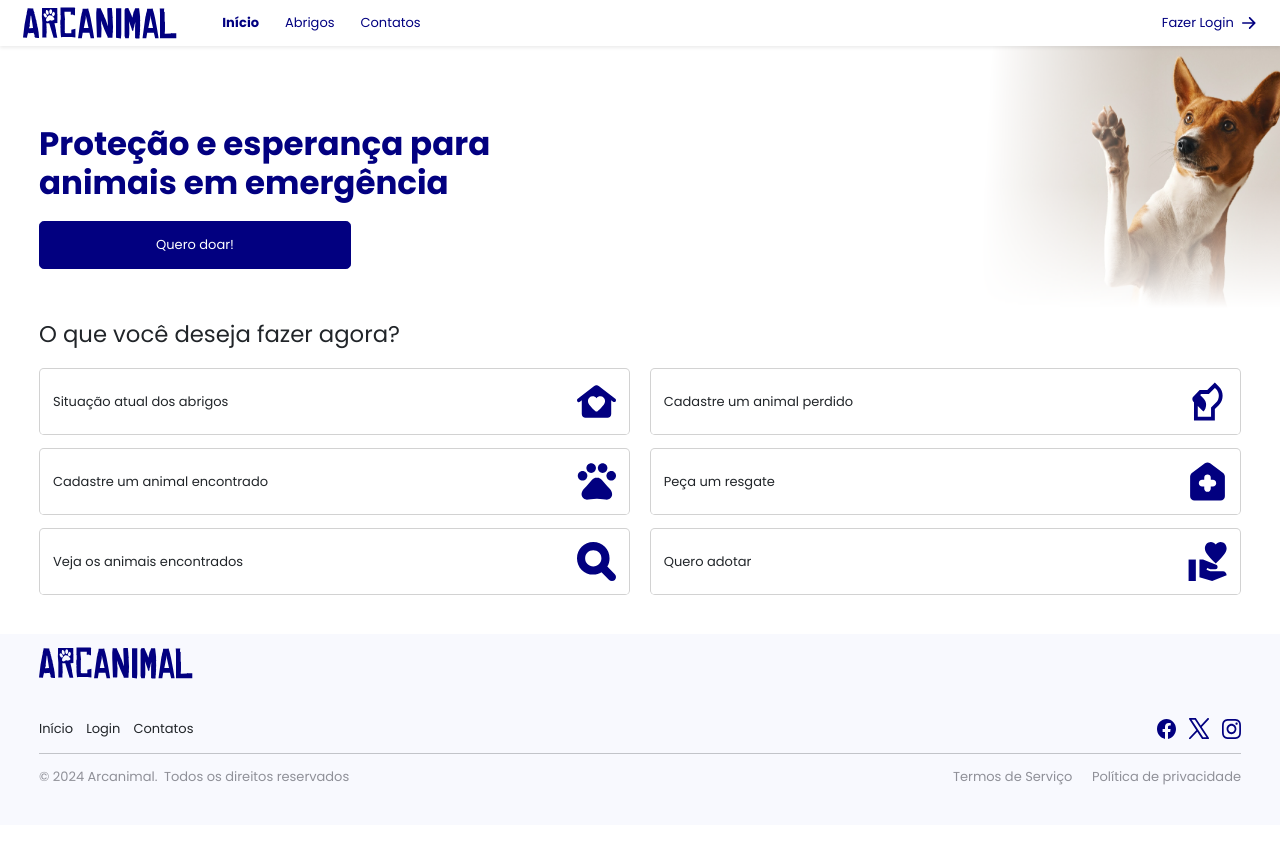
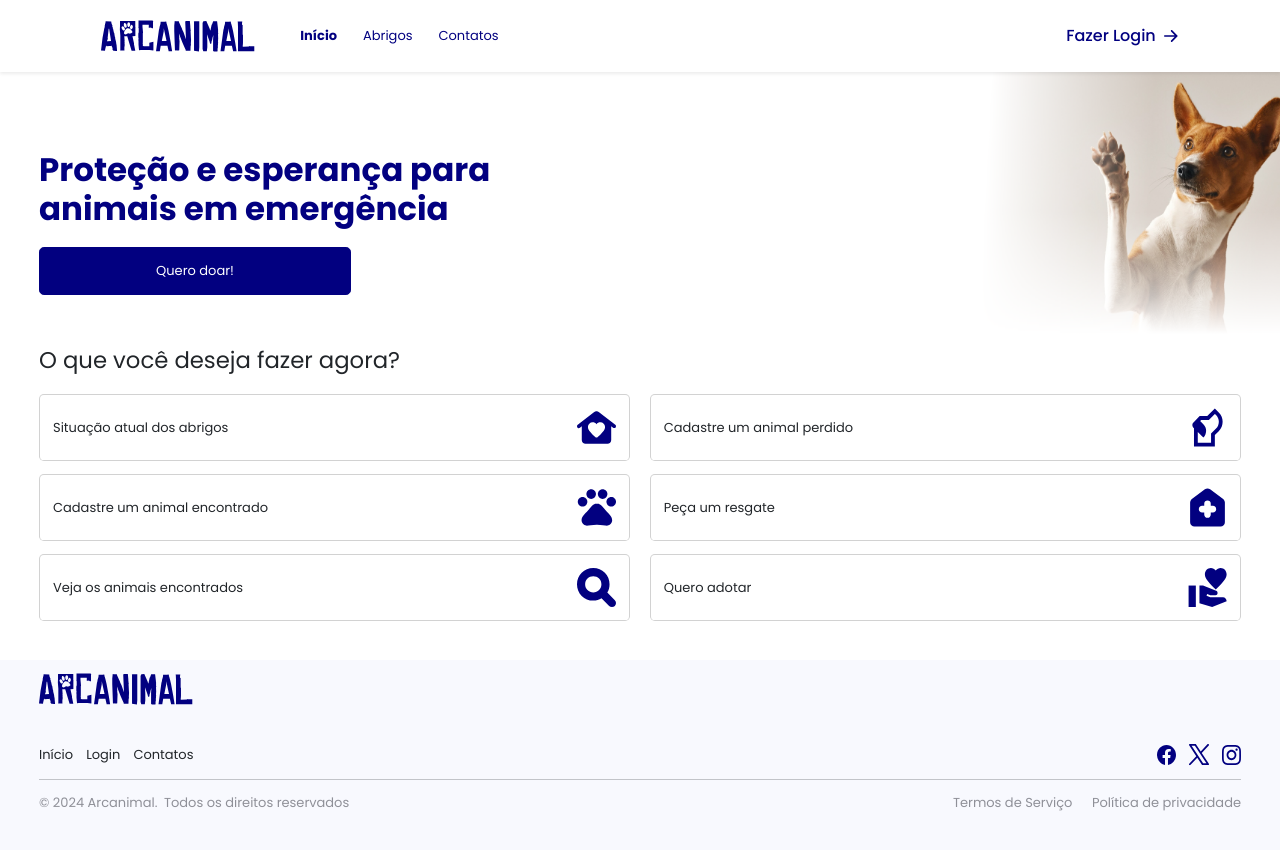
Before and after one commit to nudou350/sospetsrs, an Angular app: page / in a window 1280 px wide. Before the commit the page ends 825 px from the top, so only its background shows below. Built offline with nearby package versions, Linux system fonts and the light colour scheme.

Commit message:
feature: reactor html semantic and navbar layout

```diff
--- a/src/app/components/home/home.component.html
+++ b/src/app/components/home/home.component.html
@@ -1,6 +1,8 @@
-<div class="container-fluid">
-    <app-home-banner/>
-</div>
-<div class="container-fluid px-5">
-    <app-home-linktree/>
-</div>
+<main>
+  <section class="container-fluid">
+    <app-home-banner />
+  </section>
+  <section class="container-fluid px-5">
+    <app-home-linktree />
+  </section>
+</main>
--- a/src/app/components/login/login.component.html
+++ b/src/app/components/login/login.component.html
@@ -1,7 +1,7 @@
-<div class="container-fluid row justify-content-center d-flex py-5 flex-column align-items-center">
-  <div class="col-lg-8 col-12 py-lg-5 px-lg-5 text-lg-start text-justify" >
+<main class="container-fluid row justify-content-center d-flex py-5 flex-column align-items-center">
+  <section class="col-lg-8 col-12 py-lg-5 px-lg-5 text-lg-start text-justify" >
     <h1 class="display-1 fw-bold title">Login</h1>
     <p class="fs-4 mb-5">Faça o login para acessar e gerenciar informações</p>
     <app-login-form></app-login-form>
-  </div>
-</div>
+  </section>
+</main>
--- a/src/app/components/password-recovery/password-recovery.component.html
+++ b/src/app/components/password-recovery/password-recovery.component.html
@@ -1,6 +1,6 @@
-<div class="container-fluid row justify-content-center d-flex py-5 flex-column align-items-center">
-  <div class="col-lg-8 col-12 py-lg-5 px-lg-5 text-lg-start text-justify" >
+<main class="container-fluid row justify-content-center d-flex py-5 flex-column align-items-center">
+  <section class="col-lg-8 col-12 py-lg-5 px-lg-5 text-lg-start text-justify" >
     <h1 class="display-1 fw-bold title mb-5">Crie uma nova senha</h1>
     <app-password-recovery-form></app-password-recovery-form>
-  </div>
-</div>
+  </section>
+</main>
--- a/src/app/components/request-reset-password/request-reset-password.component.html
+++ b/src/app/components/request-reset-password/request-reset-password.component.html
@@ -1,5 +1,5 @@
-<div class="container-fluid row py-5 flex-column align-items-center">
-  <div class="col-lg-8 col-12 py-lg-5 px-lg-5 text-lg-start text-justify d-flex py-5 flex-column align-items-center">
+<main class="container-fluid row py-5 flex-column align-items-center">
+  <section class="col-lg-8 col-12 py-lg-5 px-lg-5 text-lg-start text-justify d-flex py-5 flex-column align-items-center">
     <div class="col-lg-8">
       <h1 class="display-1 fw-bold title">Link de redefinição de senha enviado</h1>
       <p class="fs-4 mb-5">Enviamos um link de redefinição de senha para o seu e-mail cadastrado.
@@ -14,5 +14,5 @@
         <button type="submit" class="col-md-4 col-12 btn btn-primary d-block" routerLink="/nova-senha">Continuar</button>
       </div>
     </div>
-  </div>
-</div>
+  </section>
+</main>
--- a/src/app/shared/navbar/navbar.component.html
+++ b/src/app/shared/navbar/navbar.component.html
@@ -1,5 +1,5 @@
-<nav class="navbar navbar-expand-lg navbar-dark bg-body-primary bg-white px-3 z-1 shadow-sm">
-	<div class="container-fluid">
+<header class="navbar container-padding-x navbar-expand-lg navbar-dark bg-body-primary bg-white py-4 z-1 shadow-sm">
+  <nav class="container-fluid">
     <div class="d-flex gap-2 align-items-center">
       <img [routerLink]="'/'" src="../../../assets/icons/logo.svg" class="img-fluid" alt="logo">
     </div>
@@ -12,26 +12,24 @@
     <div [ngbCollapse]="isMenuCollapsed" class="collapse navbar-collapse ms-lg-5">
       <ul class="navbar-nav gap-3">
         <li class="nav-item active">
-					<!-- Step 4: Close the menu when a link is clicked. -->
-					<a class="nav-link text-primary" [routerLink]="''" routerLinkActive="active" (click)="isMenuCollapsed = true">Início</a>
+          <a class="nav-link text-primary" [routerLink]="''" routerLinkActive="active"
+            (click)="isMenuCollapsed = true">Início</a>
         </li>
         <li class="nav-item">
-					<a class="nav-link text-primary" [routerLink]="'/abrigos'" routerLinkActive="active" (click)="isMenuCollapsed = true">Abrigos</a>
+          <a class="nav-link text-primary" [routerLink]="'/abrigos'" routerLinkActive="active"
+            (click)="isMenuCollapsed = true">Abrigos</a>
         </li>
-				<!-- <li class="nav-item">
-					<a class="nav-link" [routerLink]="'sobre-nos'" routerLinkActive="active" (click)="isMenuCollapsed = true">Sobre nós</a>
-				</li> -->
         <li class="nav-item">
-					<a class="nav-link text-primary" [routerLink]="'contato'" routerLinkActive="active" (click)="isMenuCollapsed = true">Contatos</a>
+          <a class="nav-link text-primary" [routerLink]="'contato'" routerLinkActive="active"
+            (click)="isMenuCollapsed = true">Contatos</a>
         </li>
       </ul>
       <div class="d-flex justify-content-end flex-grow-1">
-				<div routerLink="login" class="d-flex gap-2 align-items-center pointer">
-					<span class="text-primary">Fazer Login</span>
+        <a routerLink="login" class="d-flex gap-2 align-items-center pointer">
+          <p class="text-primary subtitle2-medium">Fazer Login</p>
           <img src="../../../assets/icons/arrow-left.svg" alt="arrow left">
-				</div>
-
-            </div>
+        </a>
       </div>
     </div>
   </nav>
+</header>
--- a/src/assets/bootstrap/_reset.scss
+++ b/src/assets/bootstrap/_reset.scss
@@ -1,3 +1,8 @@
 a {
   text-decoration: none !important;
 }
+
+p {
+  margin-bottom: 0 !important;
+  margin-top: 0 !important;
+}
--- a/src/assets/bootstrap/_utils.scss
+++ b/src/assets/bootstrap/_utils.scss
@@ -1,7 +1,22 @@
-.active{
-    font-weight: bold;
+.active {
+  font-weight: bold;
 }
 
 .pointer {
-    cursor: pointer;
+  cursor: pointer;
 }
+
+.container-padding-x {
+  padding-left: 7rem !important;
+  padding-right: 7rem !important;
+
+  @media screen and (max-width: 1024px) {
+    padding-left: 4rem !important;
+    padding-right: 4rem !important;
+  }
+
+  @media screen and (max-width: 768px) {
+    padding-left: 1rem !important;
+    padding-right: 1rem !important;
+  }
+}
```
Also changed, not shown: src/assets/bootstrap/_theme.scss (line endings or trailing spaces). Lines whose indentation alone changed are shown as unchanged.
